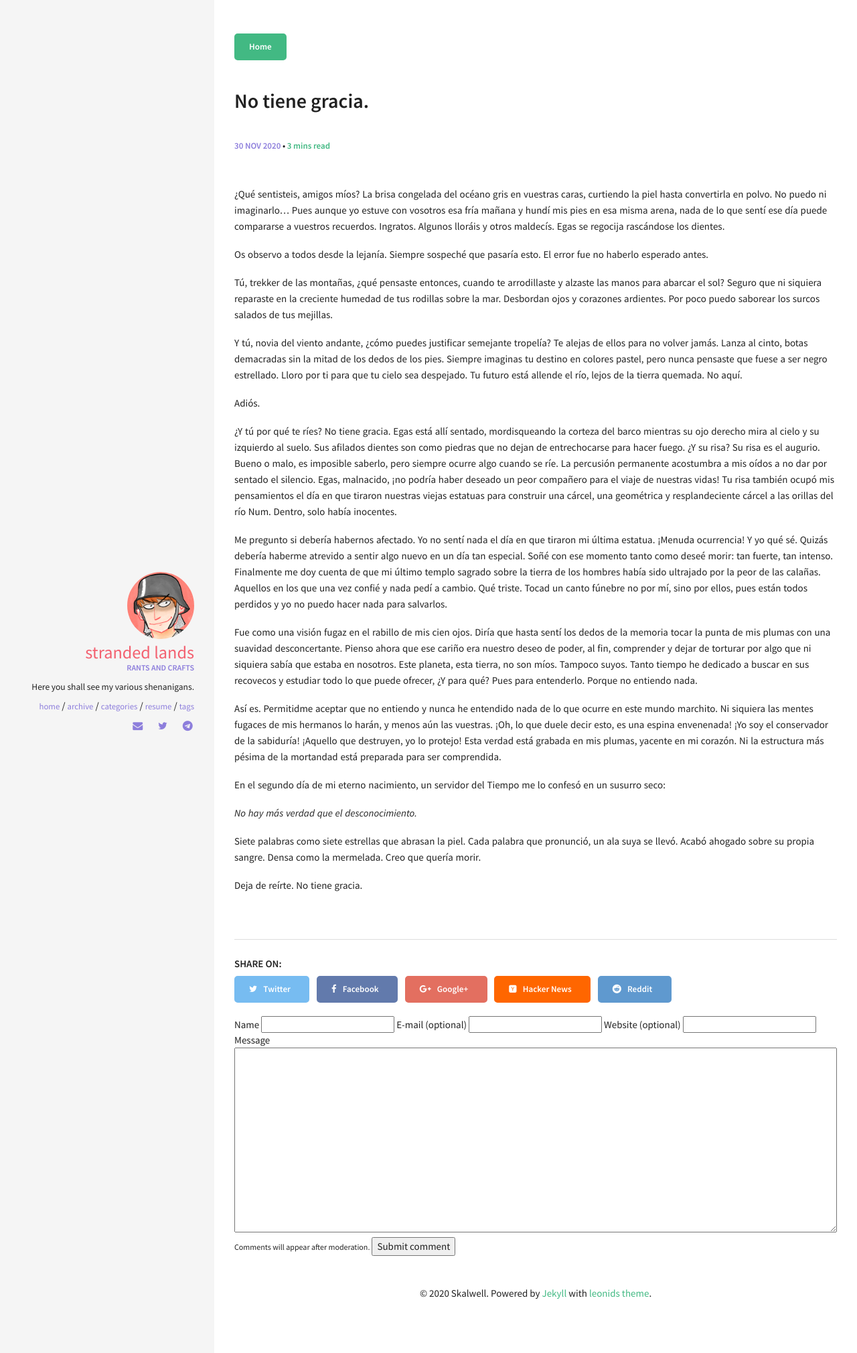
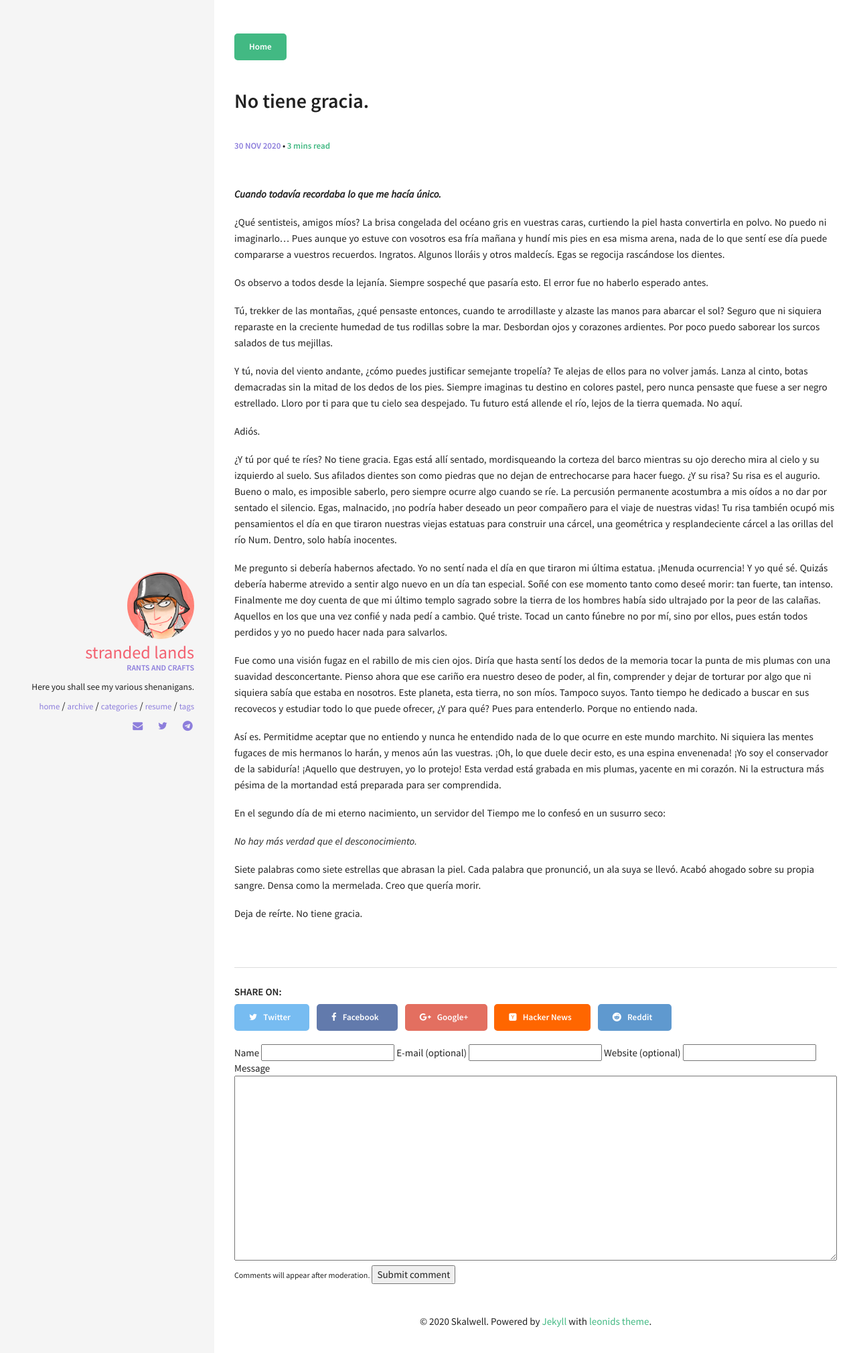
Before and after one commit to skalimoi/skalimoi.github.io, a Jekyll site: the page built from _posts/2020-11-30-no-tiene-gracia.md, in a window 1280 px wide. Shown: the top 2020 px of the page at 67% size. Built offline with Jekyll 4.4.1, drawn with Linux system fonts in a browser that asks for light colours.

Commit message:
Update final

```diff
--- a/_posts/2020-11-30-no-tiene-gracia.md
+++ b/_posts/2020-11-30-no-tiene-gracia.md
@@ -4,6 +4,8 @@ title: No tiene gracia.
 categories: [Castellano]
 comments: false
 ---
+***Cuando todavía recordaba lo que me hacía único.***
+
 ¿Qué sentisteis, amigos míos? La brisa congelada del océano gris en vuestras caras, curtiendo la piel hasta convertirla en polvo. No puedo ni imaginarlo... Pues aunque yo estuve con vosotros esa fría mañana y hundí mis pies en esa misma arena, nada de lo que sentí ese día puede compararse a vuestros recuerdos. Ingratos. Algunos lloráis y otros maldecís. Egas se regocija rascándose los dientes.
 
 Os observo a todos desde la lejanía. Siempre sospeché que pasaría esto. El error fue no haberlo esperado antes.
```
Also changed, not shown: _posts/2020-11-30-not-funny.md (+1 -0 lines).
